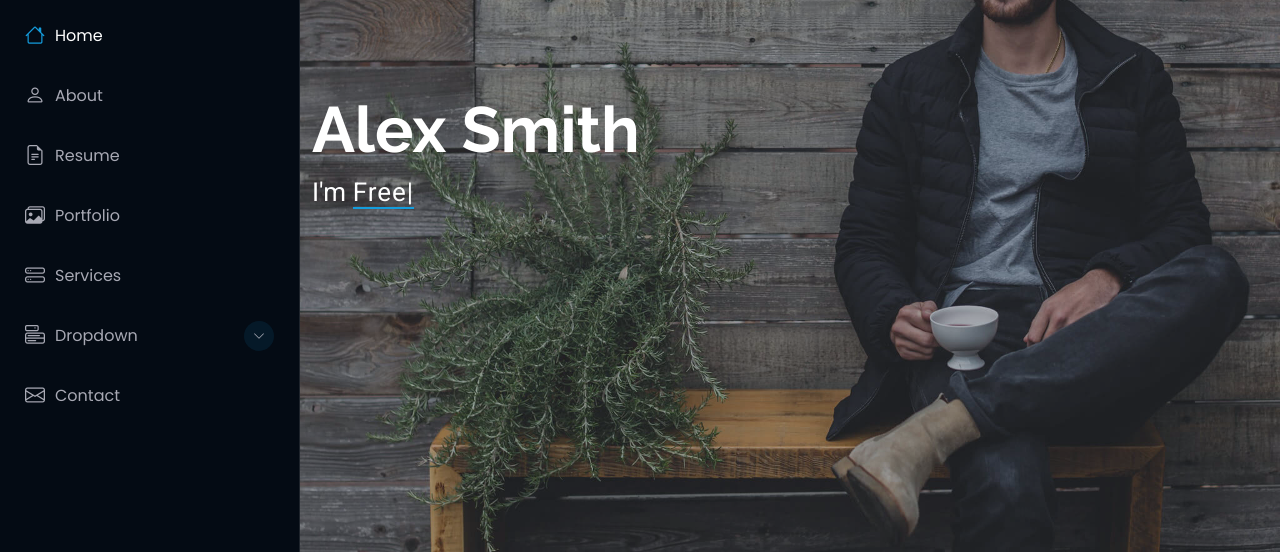
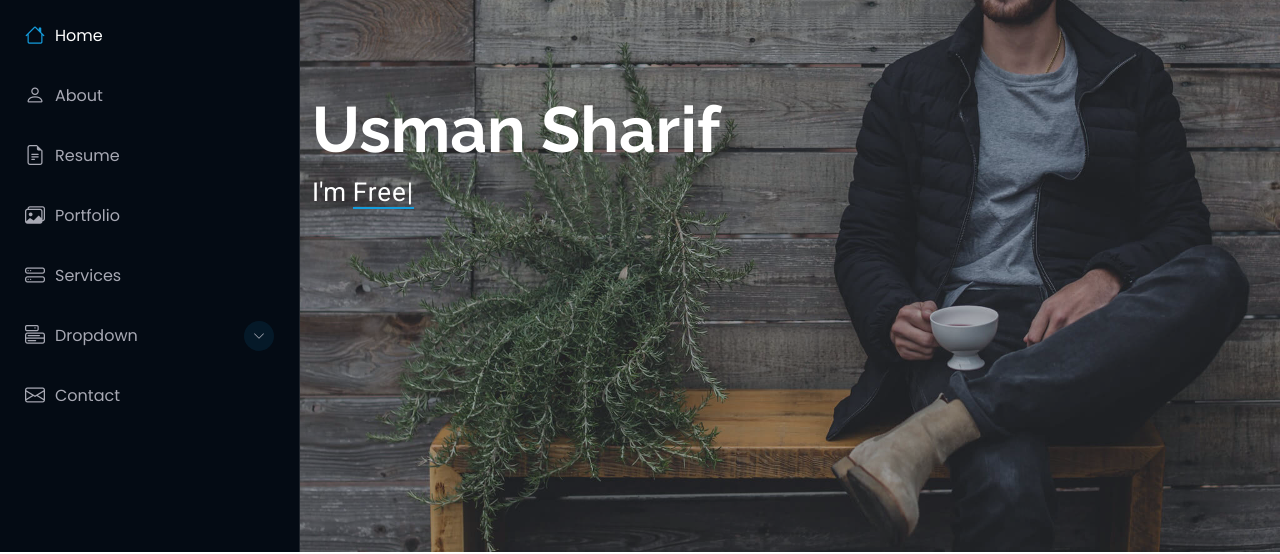
Before and after one commit to usman-analyst/usman-analyst.github.io, a plain HTML site: page index.html in a window 1280 px wide. Shown: the part 248-802 px from the top of the page. Drawn offline with Linux system fonts and the light colour scheme.

Commit message:
Update name on homepage rightside

```diff
--- a/index.html
+++ b/index.html
@@ -97,7 +97,7 @@
       <img src="assets/img/hero-bg.jpg" alt="" data-aos="fade-in" class="">
 
       <div class="container" data-aos="fade-up" data-aos-delay="100">
-        <h2>Alex Smith</h2>
+        <h2>Usman Sharif</h2>
         <p>I'm <span class="typed" data-typed-items="Designer, Developer, Freelancer, Photographer">Designer</span><span class="typed-cursor typed-cursor--blink" aria-hidden="true"></span><span class="typed-cursor typed-cursor--blink" aria-hidden="true"></span></p>
       </div>
 
```
